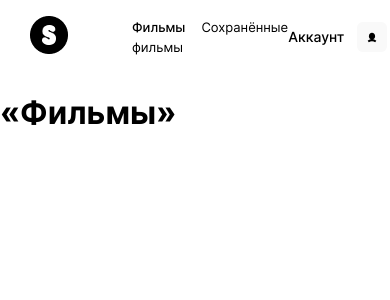
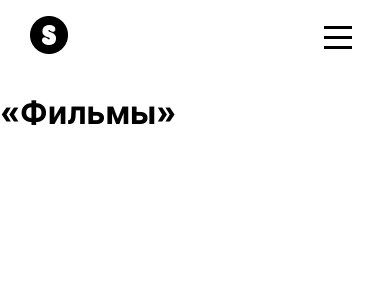
Before and after one commit to proehavshiy/movies-explorer-frontend, a React (Create React App) app: page /movies in a window 390 px wide. Shown: the top 300 px of the page. Built offline with nearby package versions, Linux system fonts and the light colour scheme.

Commit message:
feat: set tablet orientation

```diff
--- a/src/components/NavBar/NavBar.css
+++ b/src/components/NavBar/NavBar.css
@@ -1,6 +1,40 @@
 .header__nav-bar {
   margin-left: 64px;
 }
+
+@media screen and (max-width: 768px) {
+  .header__nav-bar {
+    display: none;
+    /* margin: 0;
+    position: absolute;
+    top: 0;
+    right: 0;
+    width: 100%;
+    height: 100%;
+    background: #000000;
+    opacity: 0.3; */
+  }
+}
+
+@media screen and (max-width: 320px) {
+  .header__nav-bar {
+  }
+}
+
+.header__nav-bar-wrapper{
+
+}
+
+/* @media screen and (max-width: 768px) {
+  .header__nav-bar-wrapper {
+    position: absolute;
+    top: 0;
+    right: 0;
+    width: 67.7083%;
+    height: 100%;
+    background: #FFFFFF;
+  }
+} */
 
 .header__movies {
   font-style: normal;
@@ -14,14 +48,3 @@
   font-weight: 500;
   margin-right: 16px;
 }
-
-
-@media screen and (max-width: 768px) {
-  .header__nav-bar {
-  }
-}
-
-@media screen and (max-width: 320px) {
-  .header__nav-bar {
-  }
-}
--- a/src/components/NavBar/NavBar.js
+++ b/src/components/NavBar/NavBar.js
@@ -5,8 +5,10 @@ import { NavLink } from 'react-router-dom';
 function NavBar() {
   return (
     <div className="header__nav-bar">
-      <NavLink className="header__movies page__link" activeClassName="selected" to="/movies">Фильмы</NavLink>
-      <NavLink className="header__movies page__link" activeClassName="selected" to="/saved-movies">Сохранённые фильмы</NavLink>
+      <nav className="header__nav-bar-wrapper">
+        <NavLink className="header__movies page__link" activeClassName="selected" to="/movies">Фильмы</NavLink>
+        <NavLink className="header__movies page__link" activeClassName="selected" to="/saved-movies">Сохранённые фильмы</NavLink>
+      </nav>
     </div>
   );
 }
--- a/src/components/ProfileBar/ProfileBar.css
+++ b/src/components/ProfileBar/ProfileBar.css
@@ -22,10 +22,28 @@
   line-height: 1.14;
 }
 
-.header__profile-icon {
+@media screen and (max-width: 768px) {
+  .header__profile {
+    display: none;
+  }
+}
+
+.header__profile-button {
+  margin: 0;
+  padding: 0;
   width: 30px;
   height: 30px;
   background: #F9F9F9 url(../../images/login-icon.svg) no-repeat center;
   background-size: 10.38px 10.67px;
+  border: none;
   border-radius: 6px;
+  cursor: pointer;
 }
+
+@media screen and (max-width: 768px) {
+  .header__profile-button {
+    width: 44px;
+    height: 44px;
+    background: url(../../images/burger-icon.svg) no-repeat center;
+  }
+}
--- a/src/components/ProfileBar/ProfileBar.js
+++ b/src/components/ProfileBar/ProfileBar.js
@@ -8,8 +8,7 @@ function ProfileBar() {
       <NavLink className="header__profile page__link" activeClassName="selected" to="/profile">
         Аккаунт
       </NavLink>
-      <div className="header__profile-icon" />
-
+      <button className="header__profile-button" type="button" aria-label="кнопка открыть профиль" />
     </div>
   );
 }
```
Also changed, not shown: src/images/burger-icon.svg (added).
